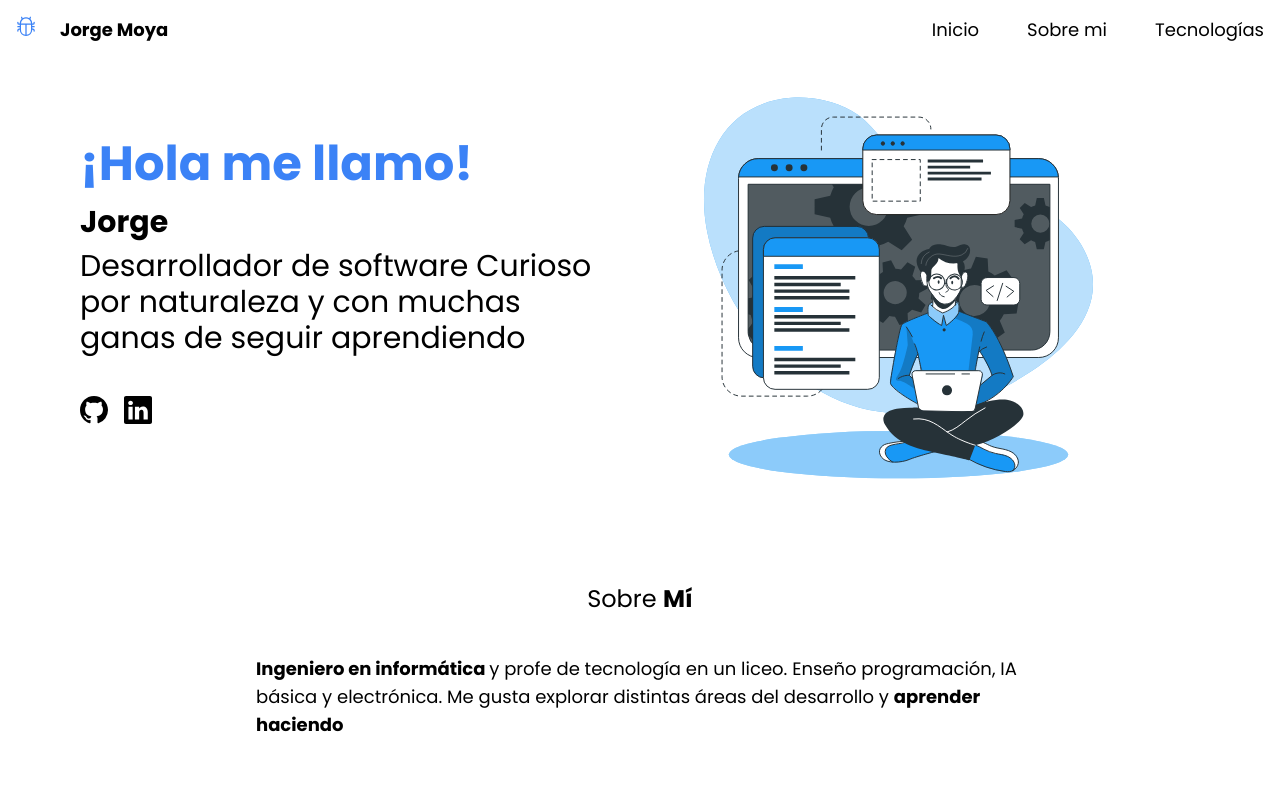
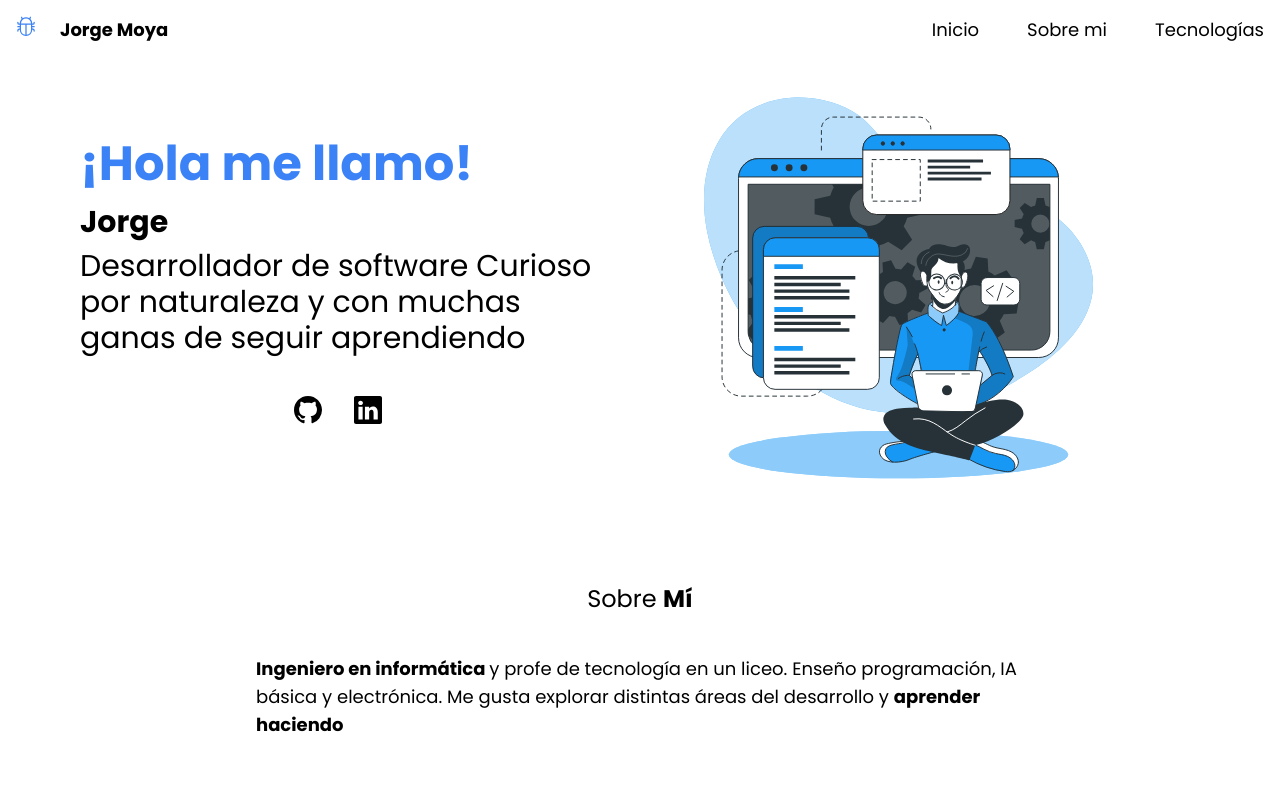
Before and after one commit to jrge-dev/inicio, a React (Vite) app: page / in a window 1280 px wide. Shown: the top 800 px of the page. Built offline with nearby package versions, Linux system fonts and the light colour scheme.

Commit message:
update: layout

```diff
--- a/src/components/Banner.jsx
+++ b/src/components/Banner.jsx
@@ -4,7 +4,7 @@ import Linkedin from "../assets/linkedin.svg";
 
 const Banner = () => {
   return (
-    <div className="flex space-x-4 justify-start">
+    <div className="flex space-x-8 justify-center">
       <a target="__blank" href="https://github.com/jrge-dev">
         <img className="w-7 h-7 dark:filter dark:invert" src={Github} alt="" />
       </a>
```
